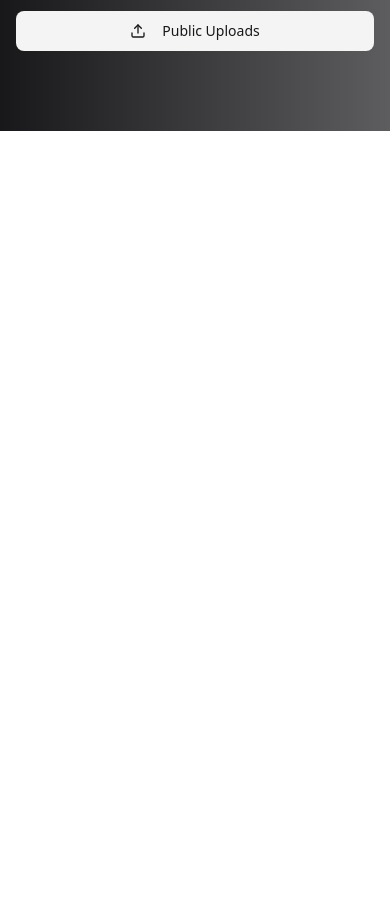
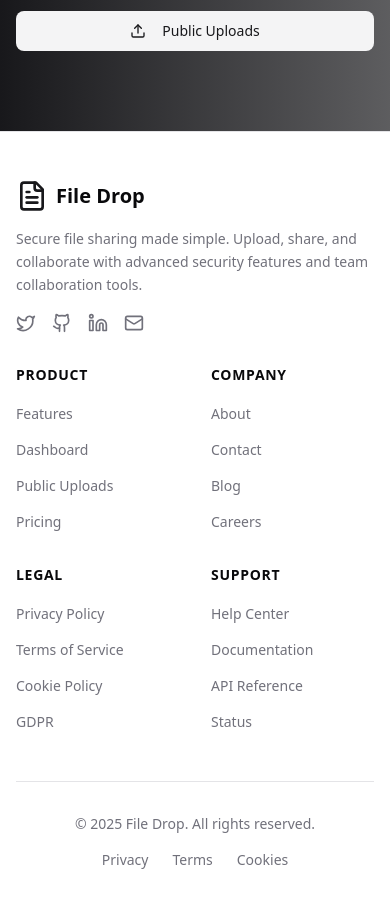
Before and after one commit to Vishal-770/File-Share, a Next.js app: page / in a window 390 px wide. Shown: the part 6360-7267 px from the top of the page. Before the commit the page ends 6491 px from the top, so only its background shows below. Built offline with nearby package versions, Linux system fonts and the light colour scheme; no server answers.

Commit message:
Add comprehensive Footer component to landing page
Co-authored-by: Vishal-770 <183612231+Vishal-770@users.noreply.github.com>

```diff
--- /dev/null
+++ b/src/components/Footer.tsx
@@ -0,0 +1,178 @@
+import { FileText, Github, Twitter, Linkedin, Mail } from "lucide-react";
+import Link from "next/link";
+
+export default function Footer() {
+  const currentYear = new Date().getFullYear();
+
+  const footerLinks = {
+    product: [
+      { name: "Features", href: "#features" },
+      { name: "Dashboard", href: "/dashboard" },
+      { name: "Public Uploads", href: "/public" },
+      { name: "Pricing", href: "/dashboard/Pricing" },
+    ],
+    company: [
+      { name: "About", href: "/about" },
+      { name: "Contact", href: "/contact" },
+      { name: "Blog", href: "/blog" },
+      { name: "Careers", href: "/careers" },
+    ],
+    legal: [
+      { name: "Privacy Policy", href: "/privacy" },
+      { name: "Terms of Service", href: "/terms" },
+      { name: "Cookie Policy", href: "/cookies" },
+      { name: "GDPR", href: "/gdpr" },
+    ],
+    support: [
+      { name: "Help Center", href: "/help" },
+      { name: "Documentation", href: "/docs" },
+      { name: "API Reference", href: "/api-docs" },
+      { name: "Status", href: "/status" },
+    ],
+  };
+
+  const socialLinks = [
+    { name: "Twitter", href: "https://twitter.com/filedrop", icon: Twitter },
+    { name: "GitHub", href: "https://github.com/filedrop", icon: Github },
+    { name: "LinkedIn", href: "https://linkedin.com/company/filedrop", icon: Linkedin },
+    { name: "Email", href: "mailto:contact@filedrop.com", icon: Mail },
+  ];
+
+  return (
+    <footer className="bg-background border-t border-border">
+      <div className="container mx-auto px-4 sm:px-6 lg:px-8 py-12 lg:py-16">
+        <div className="grid grid-cols-2 md:grid-cols-6 gap-8 lg:gap-12">
+          {/* Logo and Description */}
+          <div className="col-span-2 space-y-4">
+            <Link href="/" className="flex items-center space-x-2">
+              <FileText className="h-8 w-8 text-primary" />
+              <span className="text-xl font-bold text-foreground">File Drop</span>
+            </Link>
+            <p className="text-muted-foreground text-sm leading-relaxed max-w-sm">
+              Secure file sharing made simple. Upload, share, and collaborate with
+              advanced security features and team collaboration tools.
+            </p>
+            {/* Social Links */}
+            <div className="flex space-x-4">
+              {socialLinks.map((social) => (
+                <Link
+                  key={social.name}
+                  href={social.href}
+                  className="text-muted-foreground hover:text-primary transition-colors"
+                  target="_blank"
+                  rel="noopener noreferrer"
+                >
+                  <social.icon className="h-5 w-5" />
+                  <span className="sr-only">{social.name}</span>
+                </Link>
+              ))}
+            </div>
+          </div>
+
+          {/* Product Links */}
+          <div className="space-y-4">
+            <h3 className="text-sm font-semibold text-foreground uppercase tracking-wider">
+              Product
+            </h3>
+            <ul className="space-y-3">
+              {footerLinks.product.map((link) => (
+                <li key={link.name}>
+                  <Link
+                    href={link.href}
+                    className="text-sm text-muted-foreground hover:text-primary transition-colors"
+                  >
+                    {link.name}
+                  </Link>
+                </li>
+              ))}
+            </ul>
+          </div>
+
+          {/* Company Links */}
+          <div className="space-y-4">
+            <h3 className="text-sm font-semibold text-foreground uppercase tracking-wider">
+              Company
+            </h3>
+            <ul className="space-y-3">
+              {footerLinks.company.map((link) => (
+                <li key={link.name}>
+                  <Link
+                    href={link.href}
+                    className="text-sm text-muted-foreground hover:text-primary transition-colors"
+                  >
+                    {link.name}
+                  </Link>
+                </li>
+              ))}
+            </ul>
+          </div>
+
+          {/* Legal Links */}
+          <div className="space-y-4">
+            <h3 className="text-sm font-semibold text-foreground uppercase tracking-wider">
+              Legal
+            </h3>
+            <ul className="space-y-3">
+              {footerLinks.legal.map((link) => (
+                <li key={link.name}>
+                  <Link
+                    href={link.href}
+                    className="text-sm text-muted-foreground hover:text-primary transition-colors"
+                  >
+                    {link.name}
+                  </Link>
+                </li>
+              ))}
+            </ul>
+          </div>
+
+          {/* Support Links */}
+          <div className="space-y-4">
+            <h3 className="text-sm font-semibold text-foreground uppercase tracking-wider">
+              Support
+            </h3>
+            <ul className="space-y-3">
+              {footerLinks.support.map((link) => (
+                <li key={link.name}>
+                  <Link
+                    href={link.href}
+                    className="text-sm text-muted-foreground hover:text-primary transition-colors"
+                  >
+                    {link.name}
+                  </Link>
+                </li>
+              ))}
+            </ul>
+          </div>
+        </div>
+
+        {/* Bottom Section */}
+        <div className="mt-12 pt-8 border-t border-border flex flex-col md:flex-row justify-between items-center space-y-4 md:space-y-0">
+          <p className="text-sm text-muted-foreground">
+            © {currentYear} File Drop. All rights reserved.
+          </p>
+          <div className="flex items-center space-x-6">
+            <Link
+              href="/privacy"
+              className="text-sm text-muted-foreground hover:text-primary transition-colors"
+            >
+              Privacy
+            </Link>
+            <Link
+              href="/terms"
+              className="text-sm text-muted-foreground hover:text-primary transition-colors"
+            >
+              Terms
+            </Link>
+            <Link
+              href="/cookies"
+              className="text-sm text-muted-foreground hover:text-primary transition-colors"
+            >
+              Cookies
+            </Link>
+          </div>
+        </div>
+      </div>
+    </footer>
+  );
+}
--- a/src/components/HeroSection.tsx
+++ b/src/components/HeroSection.tsx
@@ -25,6 +25,7 @@ import {
   Music,
 } from "lucide-react";
 import Link from "next/link";
+import Footer from "@/components/Footer";
 
 // Animated Counter Component
 function AnimatedCounter({
@@ -737,6 +738,9 @@ export default function FileDropLanding() {
           </motion.div>
         </div>
       </section>
+
+      {/* Footer */}
+      <Footer />
     </div>
   );
 }
```
